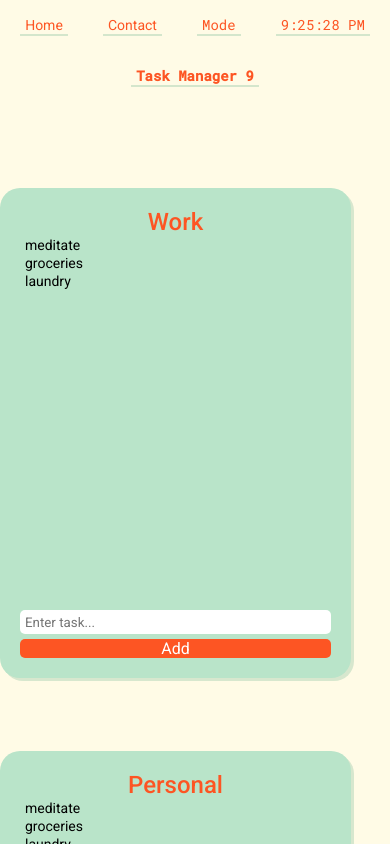
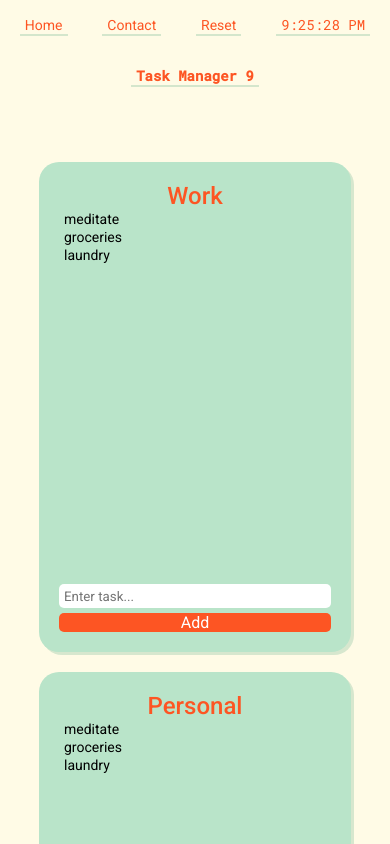
Before and after one commit to Personal-Library/react-todo-app, a React (Create React App) app: page / in a window 390 px wide. Shown: the top 844 px of the page. Built offline with nearby package versions, Linux system fonts and the light colour scheme.

Commit message:
Fixed responsiveness issues

```diff
--- a/public/index.html
+++ b/public/index.html
@@ -24,7 +24,7 @@
       work correctly both with client-side routing and a non-root public URL.
       Learn how to configure a non-root public URL by running `npm run build`.
     -->
-    <title>Todo App</title>
+    <title>Task Manager</title>
     <link rel="preconnect" href="https://fonts.gstatic.com">
     <link href="https://fonts.googleapis.com/css2?family=Roboto+Mono:wght@300;400;500&family=Roboto:wght@300;400;500;700&display=swap" rel="stylesheet">
   </head>
--- a/src/App.css
+++ b/src/App.css
@@ -1,20 +1,20 @@
-@import url('https://fonts.googleapis.com/css2?family=Poppins:ital,wght@0,100;0,200;0,300;0,400;0,500;0,600;0,700;0,800;0,900;1,100;1,200;1,300;1,400;1,500;1,600;1,700;1,800;1,900&display=swap');
-
-* {
+*, *::after, *::before {
 	margin: 0;
 	padding: 0;
 	box-sizing: border-box;
-  font-family: 'Roboto', sans-serif;
+	font-family: 'Roboto', sans-serif;
 }
 
 body {
 	background-color: #fffbe6;
 	color: #356859;
 }
+
 a {
 	text-decoration: none;
 	color: inherit;
 }
+
 .navbar-container {
 	width: 100%;
 	display: flex;
@@ -29,7 +29,7 @@ a {
 
 .navbar-container > li {
 	color: #fd5523;
-  font-family: 'Roboto Mono', monospace;
+	font-family: 'Roboto Mono', monospace;
 	font-size: 16px;
 	margin: 15px;
 	padding: 0 5px;
@@ -42,15 +42,16 @@ a {
 }
 
 .card-container {
-	width: 100vw;
+	width: 100%;
 	margin-top: 50px;
 	display: flex;
-	justify-content: space-around;
+	justify-content: space-evenly;
 	align-items: flex-start;
 }
 
 .card {
 	width: 30vw;
+	max-width: 500px;
 	height: auto;
 	background-color: #b9e4c9;
 	border-radius: 20px;
@@ -63,11 +64,13 @@ a {
 	color: #fd5523;
 	text-align: center;
 	font-weight: 500;
-  border-radius: 5px;
+	border-radius: 5px;
 }
+
 .card > h2:hover {
 	background-color: #35685952;
 }
+
 .list-info {
 	display: flex;
 	flex-direction: column;
@@ -79,23 +82,6 @@ a {
 	margin-top: auto;
 	display: flex;
 	flex-direction: column;
-}
-.list-info-controls > input {
-	margin-top: 20px;
-	margin-bottom: 5px;
-	padding-left: 5px;
-	border-radius: 5px;
-	height: 24px;
-	border: none;
-}
-.list-info-controls > button {
-	/* margin-bottom: 25px; */
-	border-radius: 5px;
-	border: none;
-	cursor: pointer;
-	background-color: #fd5523;
-	color: white;
-	font-size: 16px;
 }
 
 .list-info > ul {
@@ -114,10 +100,25 @@ a {
 	cursor: pointer;
 }
 
+.list-info-controls > input {
+	margin-top: 20px;
+	margin-bottom: 5px;
+	padding-left: 5px;
+	border-radius: 5px;
+	height: 24px;
+	border: none;
+}
+
+.list-info-controls > button {
+	border-radius: 5px;
+	border: none;
+	cursor: pointer;
+	background-color: #fd5523;
+	color: white;
+	font-size: 16px;
+}
+
 @media (max-width: 800px) {
-	.list-info {
-		font-size: 14px;
-	}
 	.navbar-container {
 		flex-wrap: wrap;
 		justify-content: space-evenly;
@@ -134,10 +135,14 @@ a {
 	}
 	.card-container {
 		flex-direction: column;
-		height: 200vh;
+		align-items: center;
+		margin-bottom: 10vh;
 	}
 	.card {
-		width: 90vw;
+		width: 80vw;
 		margin: 10px 0;
 	}
+	.list-info {
+		font-size: 14px;
+	}
 }
--- a/src/App.js
+++ b/src/App.js
@@ -25,7 +25,7 @@ class App extends Component {
 
 	render() {
 		return (
-			<div>
+			<React.Fragment>
 				<Navbar count={this.state.count} />
 				<div className='card-container'>
 					<div className='card'>
@@ -41,7 +41,7 @@ class App extends Component {
 						<TodoList incrementCount={this.incrementCount} decrementCount={this.decrementCount} />
 					</div>
 				</div>
-			</div>
+			</React.Fragment>
 		);
 	}
 }
--- a/src/components/Navbar.jsx
+++ b/src/components/Navbar.jsx
@@ -12,7 +12,9 @@ class Navbar extends Component {
 					<a href='/'>Contact</a>
 				</li>
 				<li className='nav-counter'>Task Manager {this.props.count}</li>
-				<li>Mode</li>
+				<li>
+					<a href='/'>Reset</a>
+				</li>
 				<li>
 					<Clock />
 				</li>
```
Also changed, not shown: 1 other file (tests, documents, lock files or other folders).
